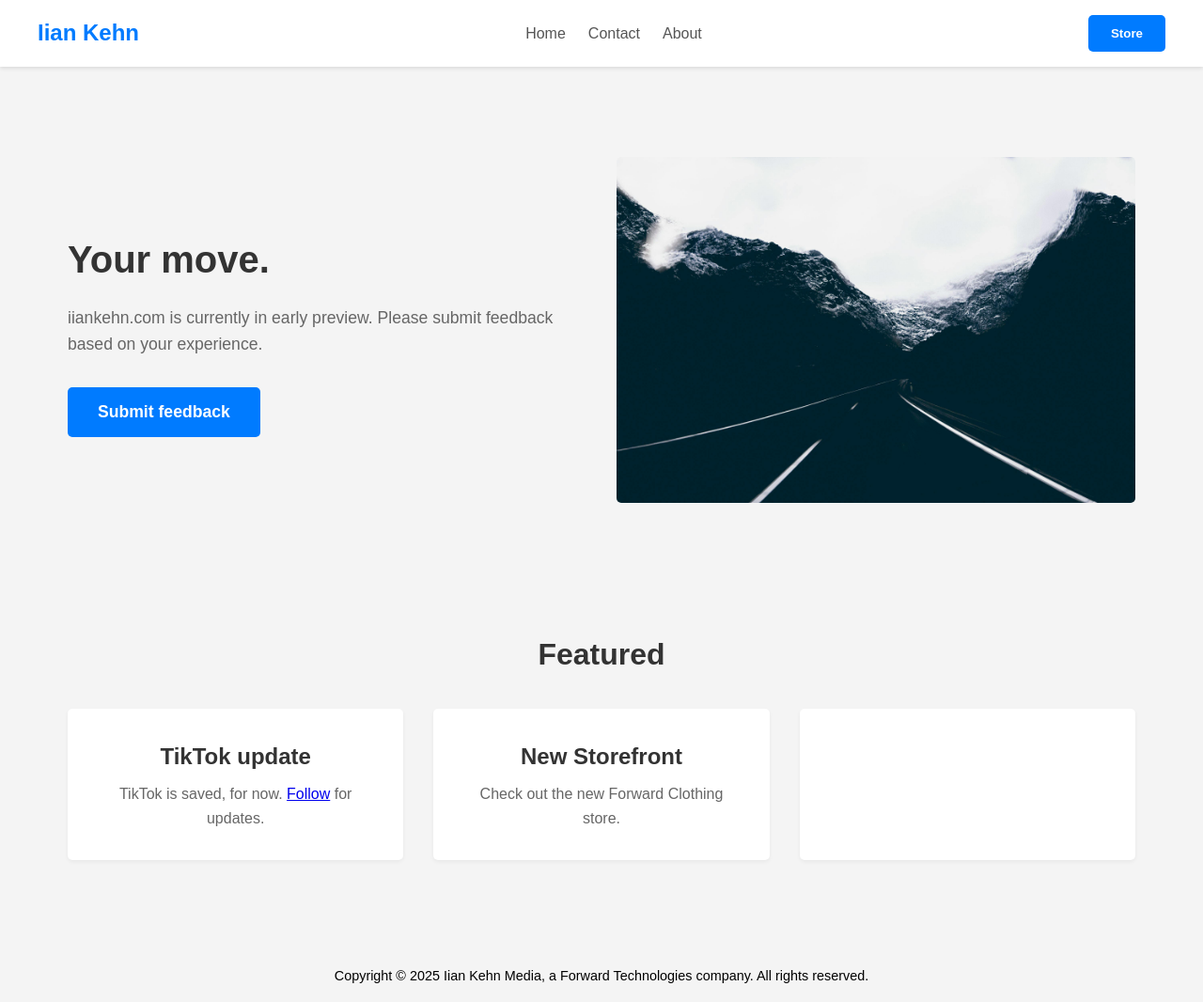
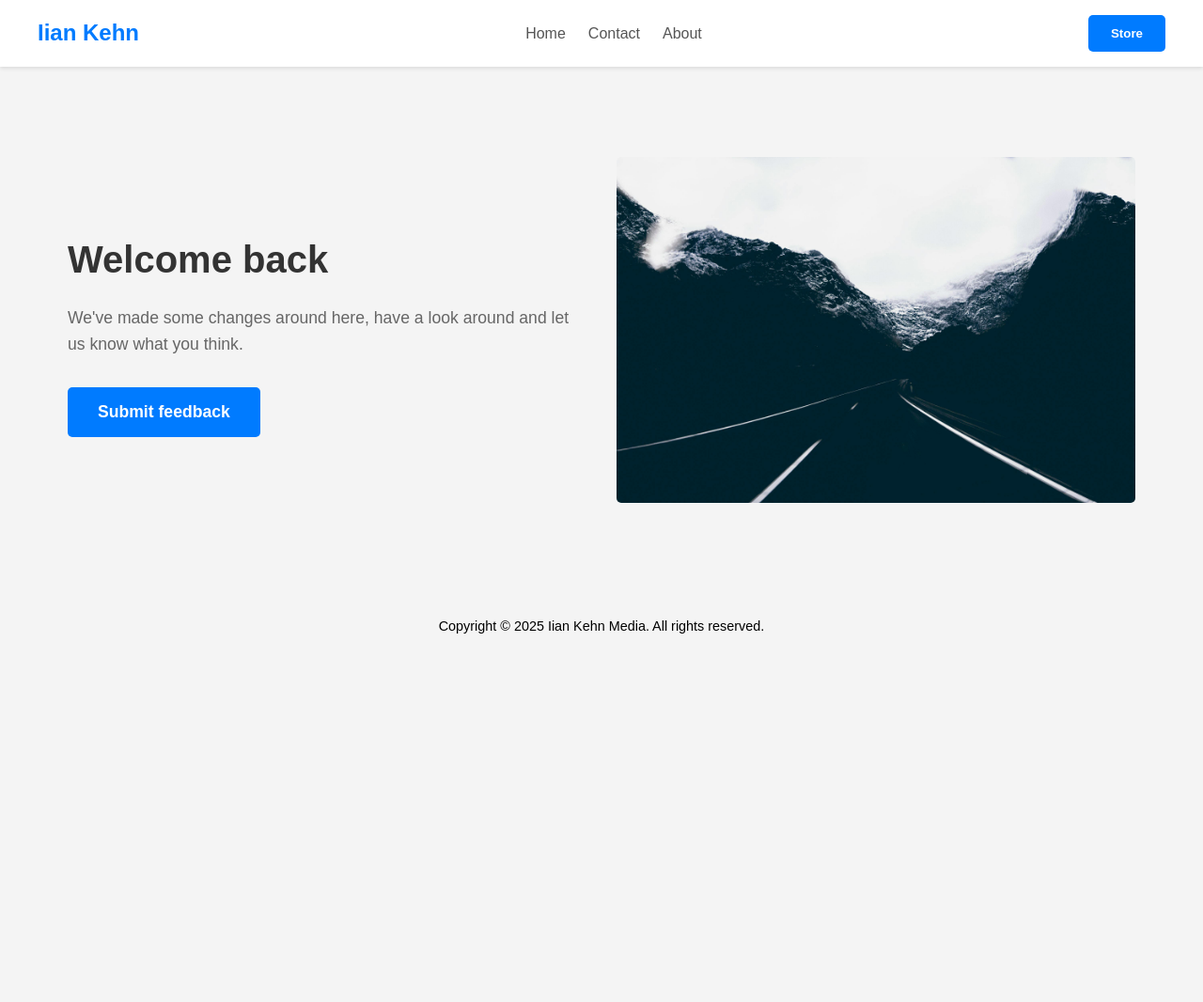
Before and after one commit to iiankehn/nwcs-iiankehn, a plain HTML site: page index.html in a window 1280 px wide. Shown: the whole page at 94% size. After the commit the page ends 800 px from the top, so only its background shows below. Drawn offline with Linux system fonts and the light colour scheme.

Commit message:
Update index.html

```diff
--- a/index.html
+++ b/index.html
@@ -15,43 +15,25 @@
                 <li><a href="contact.html">Contact</a></li>
                 <li><a href="about.html">About</a></li>
             </ul>
-            <button class="cta-button">Store</button>
+            <a href="#"><button class="cta-button">Store</button></a>
         </nav>
     </header>
 
     <main>
         <section class="hero">
             <div class="hero-content">
-                <h1>Your move.</h1>
-                <p>iiankehn.com is currently in early preview. Please submit feedback based on your experience.</p>
+                <h1>Welcome back</h1>
+                <p>We've made some changes around here, have a look around and let us know what you think.</p>
                 <a href="https://github.com/iiankehn/nwcs-iiankehn/issues"><button class="primary-button">Submit feedback</button></a>
             </div>
             <div class="hero-image">
                 <img src="IMG_0001.jpeg" alt="Background">
             </div>
         </section>
-
-        <section class="features">
-            <h2>Featured</h2>
-            <div class="features-grid">
-                <div class="feature-item">
-                    <h3>TikTok update</h3>
-                    <p>TikTok is saved, for now. <a href="https://www.tiktok.com/@iiankehn">Follow</a> for updates.</p>
-                </div>
-                <div class="feature-item">
-                    <h3>New Storefront</h3>
-                    <p>Check out the new Forward Clothing store.</p>
-                </div>
-                <div class="feature-item">
-                    <h3></h3></h3>
-                    <p></p>
-                </div>
-            </div>
-        </section>
     </main>
 
     <footer>
-        <p>Copyright &copy; 2025 Iian Kehn Media, a Forward Technologies company. All rights reserved.</p>
+        <p>Copyright &copy; 2025 Iian Kehn Media. All rights reserved.</p>
     </footer>
 </body>
 </html>
```
